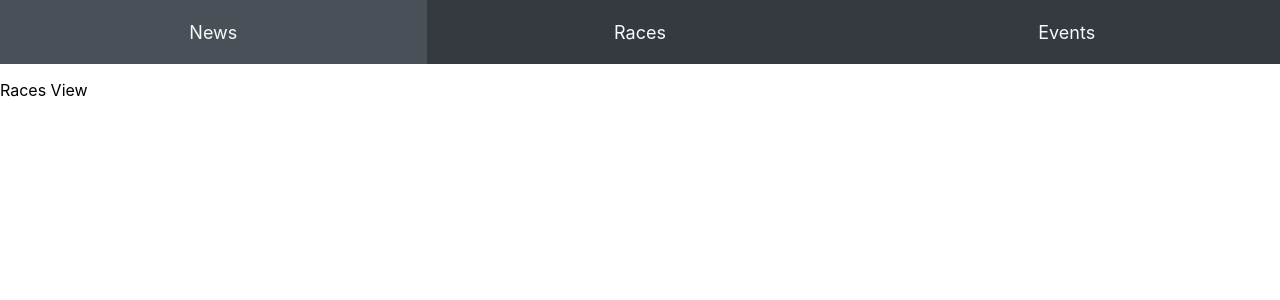
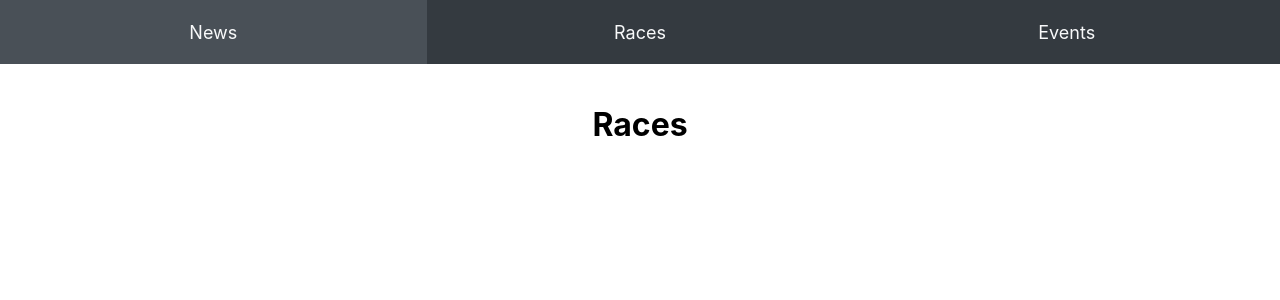
Before and after one commit to AstronGithub/proyecto, a React (Create React App) app: page /races in a window 1280 px wide. Shown: the top 300 px of the page. Built offline with nearby package versions, Linux system fonts and the light colour scheme.

Commit message:
Header component and logic

```diff
--- /dev/null
+++ b/src/components/header/Header.css
@@ -0,0 +1,5 @@
+.header {
+    color: black; /* Light grey */
+    padding: 20px;
+    text-align: center;
+  }
--- /dev/null
+++ b/src/components/header/Header.js
@@ -0,0 +1,12 @@
+import React from 'react';
+import './Header.css';
+
+function Header({ title }) {
+  return (
+    <header className='header'>
+      <h1>{title}</h1>
+    </header>
+  );
+}
+
+export default Header;
--- a/src/views/EventsView.js
+++ b/src/views/EventsView.js
@@ -1,9 +1,10 @@
 import React from 'react';
+import Header from '../components/header/Header';
 
 function EventsView() {
   return (
     <div>
-        <p>Events View</p>
+      <Header title='Events' />
     </div>
   );
 }
--- a/src/views/NewsView.js
+++ b/src/views/NewsView.js
@@ -1,9 +1,10 @@
 import React from 'react';
+import Header from '../components/header/Header';
 
 function NewsView() {
   return (
     <div>
-        <p>News View</p>
+      <Header title='News' />
     </div>
   );
 }
--- a/src/views/RacesView.js
+++ b/src/views/RacesView.js
@@ -1,9 +1,10 @@
 import React from 'react';
+import Header from '../components/header/Header';
 
 function RacesView() {
   return (
     <div>
-        <p>Races View</p>
+      <Header title='Races' />
     </div>
   );
 }
```
